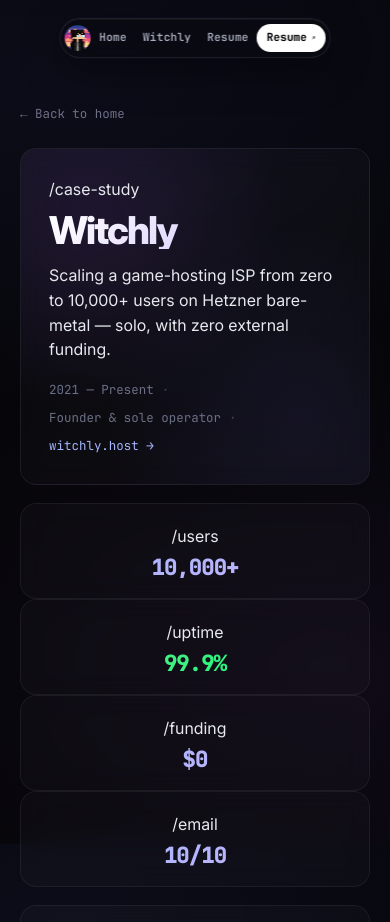
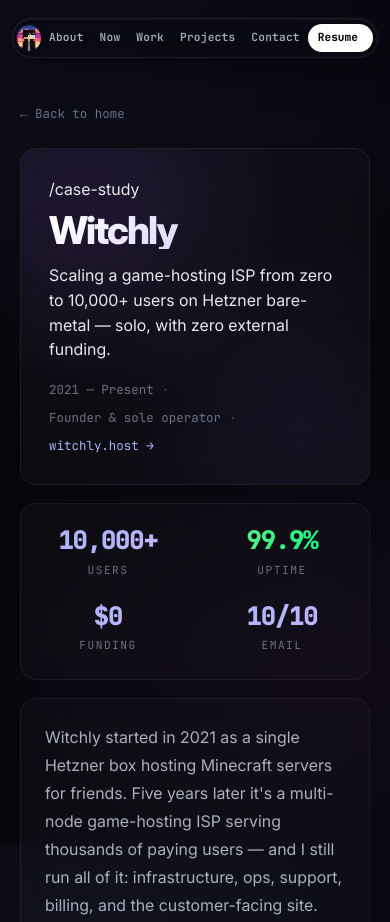
Before and after one commit to Vamp6969/Portfolio, an Astro site: page /witchly in a window 390 px wide. Shown: the top 922 px of the page. Built offline with nearby package versions, Linux system fonts and the light colour scheme; Astro itself is replaced by a stand-in of ours.

Commit message:
Constant header across pages + unify Witchly stats into one row
Nav now renders identical items on every page: About / Now / Work / Projects
/ Contact, all linking to the home page anchors (e.g. /#about). Clicking a
nav item from /witchly or /resume routes back to home and scrolls to the
section. The active-section indicator only runs on the home page.

Witchly stats: replaced the four separate tiles with one container holding
all four stats inline, separated by vertical dividers — matches the home
page stats-strip pattern. Wraps to two columns on tablet, one column on
narrow phones.

(Sticky-header behavior preserved per user; the header doesn't hide on
scroll, just intensifies the backdrop.)

```diff
--- a/src/components/Nav.astro
+++ b/src/components/Nav.astro
@@ -2,22 +2,14 @@
 import { Image } from 'astro:assets';
 import avatar from '../assets/avatar.png';
 
-const path = Astro.url.pathname;
-const isHome = path === '/' || path === '';
-
-const items = isHome
-  ? [
-      { label: 'About', href: '#about' },
-      { label: 'Now', href: '#now' },
-      { label: 'Work', href: '#experience' },
-      { label: 'Projects', href: '#projects' },
-      { label: 'Contact', href: '#contact' },
-    ]
-  : [
-      { label: 'Home', href: '/' },
-      { label: 'Witchly', href: '/witchly' },
-      { label: 'Resume', href: '/resume' },
-    ];
+// Same nav across every page. From a non-home page, anchors route through the home page.
+const items = [
+  { label: 'About', href: '/#about', section: 'about' },
+  { label: 'Now', href: '/#now', section: 'now' },
+  { label: 'Work', href: '/#experience', section: 'experience' },
+  { label: 'Projects', href: '/#projects', section: 'projects' },
+  { label: 'Contact', href: '/#contact', section: 'contact' },
+];
 ---
 
 <nav class="pill-nav" aria-label="Primary navigation">
@@ -41,7 +33,7 @@ const items = isHome
         <a
           href={item.href}
           class="pill-item"
-          data-section={item.href.startsWith('#') ? item.href.slice(1) : ''}
+          data-section={item.section}
           role="menuitem"
         >
           {item.label}
@@ -52,7 +44,7 @@ const items = isHome
 
   <span class="pill-divider" aria-hidden="true"></span>
 
-  <a href="/resume" class="pill-cta">
+  <a href="/Resume.pdf" class="pill-cta" target="_blank" rel="noopener">
     Resume
     <svg width="10" height="10" viewBox="0 0 10 10" fill="none" aria-hidden="true">
       <path d="M2 8L8 2M8 2H3.5M8 2V6.5" stroke="currentColor" stroke-width="1.5" stroke-linecap="round"/>
@@ -81,7 +73,6 @@ const items = isHome
       0 12px 40px rgba(0, 0, 0, 0.45),
       0 0 0 1px rgba(99, 102, 241, 0.05);
     transition:
-      transform 0.4s var(--ease),
       box-shadow 0.4s var(--ease),
       background 0.4s var(--ease);
     font-family: var(--font-mono);
@@ -129,7 +120,6 @@ const items = isHome
     gap: 0;
   }
 
-  /* Sliding active-state pill — animated via CSS vars set from JS */
   .pill-indicator {
     position: absolute;
     top: 50%;
@@ -221,7 +211,6 @@ const items = isHome
   }
 
   @media (max-width: 380px) {
-    /* Hide non-essential items on the smallest screens */
     .pill-item[data-section='now'],
     .pill-item[data-section='experience'] {
       display: none;
@@ -230,8 +219,8 @@ const items = isHome
 </style>
 
 <script>
-  // Floating-nav: scroll-aware backdrop, IntersectionObserver-driven active
-  // section, and a sliding pill indicator that morphs between items.
+  // Floating-nav: scroll-aware backdrop, hide-on-scroll-down/show-on-scroll-up,
+  // IntersectionObserver-driven active section, and a sliding pill indicator.
   const nav = document.querySelector<HTMLElement>('.pill-nav');
   const itemList = document.querySelector<HTMLElement>('.pill-items');
   const items = document.querySelectorAll<HTMLAnchorElement>('.pill-item[data-section]');
@@ -242,6 +231,7 @@ const items = isHome
     if (sec) sectionToItem.set(sec, item);
   }
 
+  // Sticky nav with backdrop intensifying on scroll.
   if (nav) {
     const onScroll = () => {
       nav.classList.toggle('scrolled', window.scrollY > 8);
@@ -250,6 +240,7 @@ const items = isHome
     window.addEventListener('scroll', onScroll, { passive: true });
   }
 
+  // Sliding indicator
   const moveIndicatorTo = (el: HTMLElement | null) => {
     if (!itemList) return;
     if (!el) {
@@ -265,7 +256,10 @@ const items = isHome
     itemList.dataset.hasActive = 'true';
   };
 
-  if (sectionToItem.size > 0) {
+  const onHomePage =
+    location.pathname === '/' || location.pathname === '/index.html';
+
+  if (sectionToItem.size > 0 && onHomePage) {
     const visible = new Map<string, number>();
 
     const setActive = () => {
@@ -310,7 +304,7 @@ const items = isHome
       if (el) io.observe(el);
     }
 
-    // Hover preview: temporarily glide indicator to the hovered item
+    // Hover preview: glide indicator to hovered item, restore on leave
     let restoreTimer: number | undefined;
     const findActive = () => Array.from(items).find((i) => i.dataset.active === 'true') ?? null;
 
@@ -324,7 +318,6 @@ const items = isHome
       });
     });
 
-    // Recompute on resize so indicator stays aligned
     window.addEventListener('resize', () => moveIndicatorTo(findActive()), { passive: true });
   }
 </script>
--- a/src/pages/witchly.astro
+++ b/src/pages/witchly.astro
@@ -30,22 +30,27 @@ import Footer from '../components/Footer.astro';
       </div>
     </article>
 
-    <section class="bento case-stats reveal" aria-label="Witchly stats">
-      <div class="tile stat-tile span-3 row-1">
-        <p class="tile-label">/users</p>
+    <section class="case-stats reveal" aria-label="Witchly stats">
+      <div class="case-stats-row">
+        <div class="case-stat">
           <span class="case-stat-value">10,000+</span>
+          <span class="case-stat-label">Users</span>
         </div>
-      <div class="tile stat-tile span-3 row-1">
-        <p class="tile-label">/uptime</p>
+        <div class="case-stat-divider" aria-hidden="true"></div>
+        <div class="case-stat">
           <span class="case-stat-value good">99.9%</span>
+          <span class="case-stat-label">Uptime</span>
         </div>
-      <div class="tile stat-tile span-3 row-1">
-        <p class="tile-label">/funding</p>
+        <div class="case-stat-divider" aria-hidden="true"></div>
+        <div class="case-stat">
           <span class="case-stat-value">$0</span>
+          <span class="case-stat-label">Funding</span>
         </div>
-      <div class="tile stat-tile span-3 row-1">
-        <p class="tile-label">/email</p>
+        <div class="case-stat-divider" aria-hidden="true"></div>
+        <div class="case-stat">
           <span class="case-stat-value">10/10</span>
+          <span class="case-stat-label">Email</span>
+        </div>
       </div>
     </section>
 
@@ -202,22 +207,36 @@ import Footer from '../components/Footer.astro';
     margin-bottom: 18px;
   }
 
-  .case-stats .stat-tile {
+  .case-stats-row {
+    display: flex;
+    align-items: center;
+    justify-content: space-between;
+    gap: 16px;
+    padding: 28px clamp(20px, 3vw, 36px);
+    background: var(--tile-bg);
+    border: 1px solid var(--tile-border);
+    border-radius: var(--tile-radius);
+    backdrop-filter: blur(12px);
+  }
+
+  .case-stat {
+    flex: 1;
     text-align: center;
+    min-width: 0;
   }
 
   .case-stat-value {
     display: block;
-    font-size: clamp(1.4rem, 2.8vw, 2rem);
+    font-size: clamp(1.6rem, 3vw, 2.2rem);
     font-weight: 800;
+    line-height: 1;
+    letter-spacing: -1.2px;
+    font-family: var(--font-mono);
+    font-feature-settings: 'tnum';
     background: linear-gradient(135deg, var(--primary-soft), var(--accent));
     -webkit-background-clip: text;
     background-clip: text;
     -webkit-text-fill-color: transparent;
-    letter-spacing: -1px;
-    line-height: 1;
-    font-family: var(--font-mono);
-    margin-top: 6px;
   }
 
   .case-stat-value.good {
@@ -225,6 +244,41 @@ import Footer from '../components/Footer.astro';
     -webkit-background-clip: text;
     background-clip: text;
     -webkit-text-fill-color: transparent;
+  }
+
+  .case-stat-label {
+    display: block;
+    margin-top: 8px;
+    color: var(--muted-3);
+    font-family: var(--font-mono);
+    font-size: 0.7rem;
+    letter-spacing: 1.5px;
+    text-transform: uppercase;
+  }
+
+  .case-stat-divider {
+    width: 1px;
+    height: 40px;
+    background: var(--border);
+    flex-shrink: 0;
+  }
+
+  @media (max-width: 720px) {
+    .case-stats-row {
+      flex-wrap: wrap;
+      gap: 24px 16px;
+      padding: 24px 16px;
+    }
+    .case-stat {
+      flex: 0 1 calc(50% - 16px);
+    }
+    .case-stat-divider { display: none; }
+  }
+
+  @media (max-width: 380px) {
+    .case-stat {
+      flex: 0 1 100%;
+    }
   }
 
   .case-intro {
```
Lines whose indentation alone changed are shown as unchanged.
